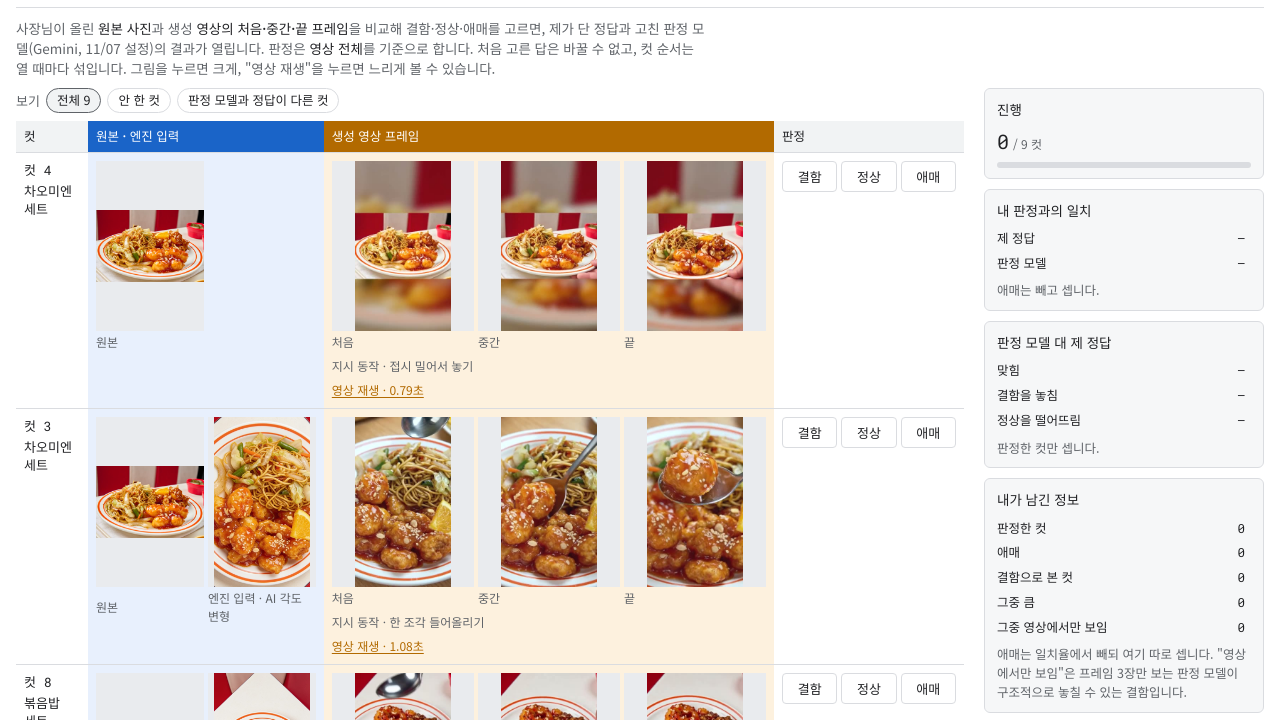
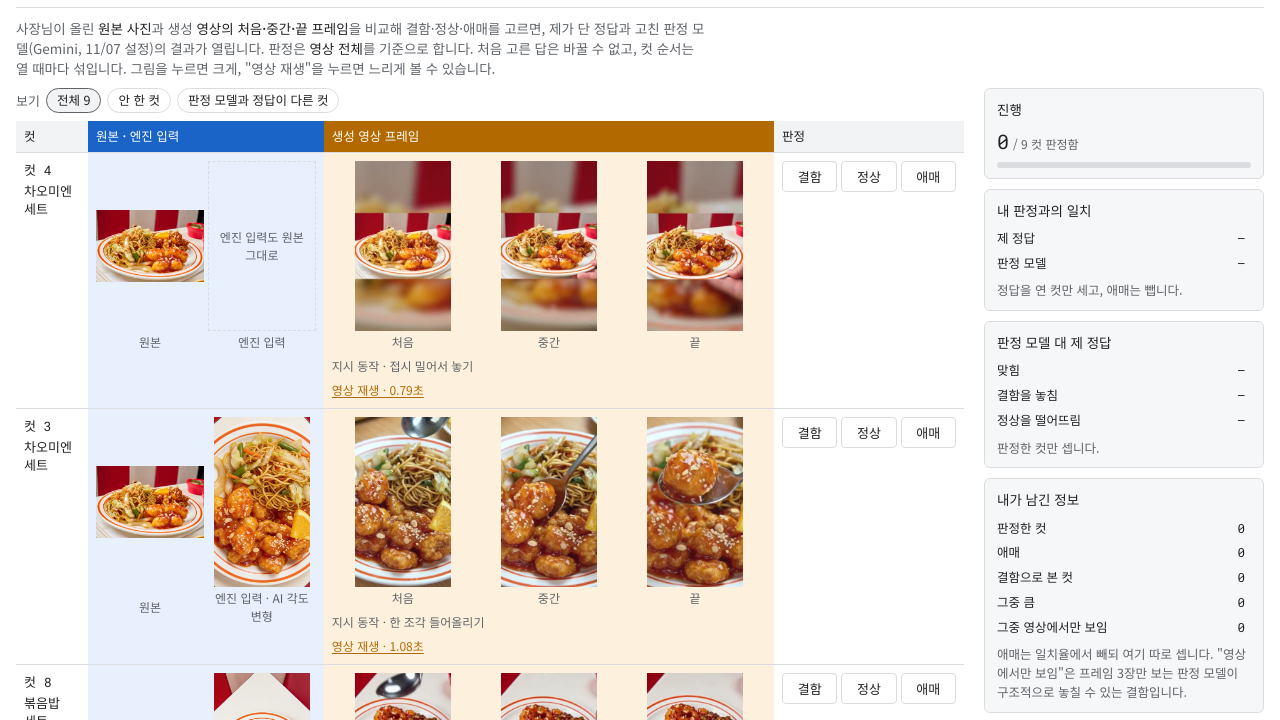
Before and after one commit to qkrwns1714u-pixel/shortcook-judge, a plain HTML site: page index.html in a window 1280 px wide. Shown: the part 44-764 px from the top of the page. Drawn offline with Linux system fonts and the light colour scheme.

Commit message:
빈 엔진 입력 칸 표시, 프레임 배경·이름 정렬, 진행·일치 기준 문구
Co-Authored-By: Claude Opus 5.5 <noreply@anthropic.com>

```diff
--- a/index.html
+++ b/index.html
@@ -40,8 +40,8 @@ h1{margin:0;font-size:19px;font-weight:500;letter-spacing:-.2px}
 .c-photo{background:var(--photobg)}.c-clip{background:var(--clipbg)}
 .strip{display:grid;gap:4px;grid-template-columns:repeat(var(--n),minmax(0,1fr))}
 figure{margin:0;display:grid;gap:2px;min-width:0}
-figure img{width:100%;height:170px;object-fit:contain;background:var(--media);display:block;cursor:zoom-in}
-figcaption{font-size:12px;color:var(--muted)}
+figure img{width:100%;height:170px;object-fit:contain;background:transparent;display:block;cursor:zoom-in}.noinput{height:170px;display:grid;place-items:center;border:1px dashed var(--line);color:var(--muted);font-size:12px;text-align:center;padding:6px;word-break:keep-all}
+figcaption{font-size:12px;color:var(--muted);text-align:center}
 .motion{margin-top:6px;font-size:12px;color:var(--muted)}
 .play{margin-top:6px;font:inherit;font-size:12px;color:var(--clip);background:none;border:0;padding:0;cursor:pointer;text-decoration:underline;text-underline-offset:2px}
 .c-v{display:grid;gap:6px;align-content:start}
@@ -88,8 +88,8 @@ button:focus-visible,summary:focus-visible,img:focus-visible{outline:2px solid v
 <div id="rows"></div>
 </div>
 <aside>
-<section class="panel"><h2>진행</h2><div><span class="big" id="cnt">0</span> <span class="legend">/ 9 컷</span></div><div class="meter"><i id="pg"></i></div></section>
-<section class="panel"><h2>내 판정과의 일치</h2><table><tbody><tr><td>제 정답</td><td class="n" id="a1">–</td><td><div class="hb"><i id="b1" style="background:var(--fg)"></i></div></td></tr><tr><td>판정 모델</td><td class="n" id="a2">–</td><td><div class="hb"><i id="b2" style="background:var(--muted)"></i></div></td></tr></tbody></table><p>애매는 빼고 셉니다.</p></section>
+<section class="panel"><h2>진행</h2><div><span class="big" id="cnt">0</span> <span class="legend">/ 9 컷 판정함</span></div><div class="meter"><i id="pg"></i></div></section>
+<section class="panel"><h2>내 판정과의 일치</h2><table><tbody><tr><td>제 정답</td><td class="n" id="a1">–</td><td><div class="hb"><i id="b1" style="background:var(--fg)"></i></div></td></tr><tr><td>판정 모델</td><td class="n" id="a2">–</td><td><div class="hb"><i id="b2" style="background:var(--muted)"></i></div></td></tr></tbody></table><p>정답을 연 컷만 세고, 애매는 뺍니다.</p></section>
 <section class="panel"><h2>판정 모델 대 제 정답</h2><table><tbody id="conf"></tbody></table><p id="confnote">판정한 컷만 셉니다.</p></section>
 <section class="panel"><h2>내가 남긴 정보</h2><table><tbody id="mine"></tbody></table><p>애매는 일치율에서 빼되 여기 따로 셉니다. "영상에서만 보임"은 프레임 3장만 보는 판정 모델이 구조적으로 놓칠 수 있는 결함입니다.</p></section><section class="panel rules"><h2>결함 기준</h2><ul><li><b>원본과 다름</b> 사진에 없는 음식·그릇·글자·배경이 생기거나 바뀜</li><li><b>손·도구</b> 지시에 없는 손·도구, 손 없이 뜬 도구</li><li><b>멈춤</b> 지시한 동작이 일어나지 않음</li><li><b>흐린 띠</b> 세로 화면을 맞추려 위아래에 덧댄 흐린 배경</li></ul><p>지시 동작에 맞는 손·도구, 카메라 움직임, 김과 윤기는 결함이 아닙니다.</p><p>기준 버전: 2026-11-25 정답 기준(멈춤·흐린 띠 포함). "제 정답"은 한 사람(지원자)이 단 정답이고, 심각도는 매기지 않았습니다.</p></section>
 </aside>
@@ -112,7 +112,7 @@ function chips(label,opts,store,id){const q=$("div","q");q.append($("span",null,
 ORDER.forEach((it,i)=>{
   const r=$("div","row");r.id="cut-"+it.id;
   const c0=$("div","c-id");c0.append($("span","no","컷 "+it.cut),$("span","menu",it.menu||""));
-  const c1=$("div","c-photo");const s1=$("div","strip");s1.style.setProperty("--n",2);s1.append(fig(it.photo,"원본"));if(it.input)s1.append(fig(it.input,it.photo_source==="crop"?"엔진 입력 · 자른 사진":"엔진 입력 · AI 각도 변형"));c1.append(s1);
+  const c1=$("div","c-photo");const s1=$("div","strip");s1.style.setProperty("--n",2);s1.append(fig(it.photo,"원본"));if(it.input)s1.append(fig(it.input,it.photo_source==="crop"?"엔진 입력 · 자른 사진":"엔진 입력 · AI 각도 변형"));else{const f=$("figure");f.append($("div","noinput","엔진 입력도 원본 그대로"),$("figcaption",null,"엔진 입력"));s1.append(f);}c1.append(s1);
   const c2=$("div","c-clip");const s2=$("div","strip");s2.style.setProperty("--n",3);["처음","중간","끝"].forEach((n,k)=>s2.append(fig(it.frames[k],n)));
   const pl=$("button","play",`영상 재생 · ${it.sec}초`);pl.type="button";pl.onclick=()=>playClip(it);
   c2.append(s2,$("div","motion","지시 동작 · "+(it.motion||"")),pl);
```
